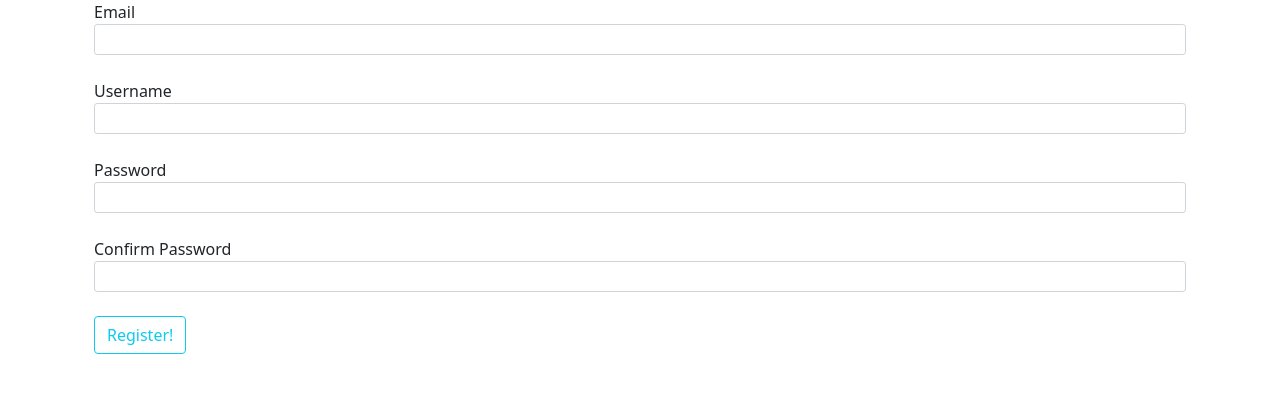
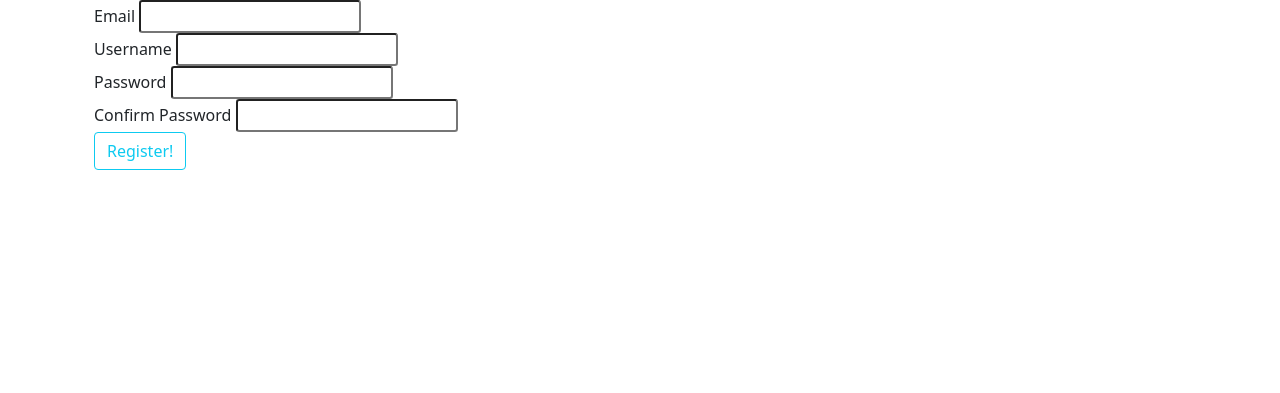
Before and after one commit to trevin-livele/flask_pitches_app, a Flask app: page /register in a window 1280 px wide. Shown: the part 56-449 px from the top of the page. Run offline with Flask 2, Linux system fonts and the light colour scheme; some libraries are stand-ins or nearby versions.

Commit message:
styled forms

```diff
--- a/puppycompanyblog/templates/register.html
+++ b/puppycompanyblog/templates/register.html
@@ -6,19 +6,19 @@
 {{form.hidden_tag()}}
 <div class="form-group">
 {{form.email.label}}
-{{form.email(class="form-control form-control-sm")}} <br>
+{{form.email(class="form-control-sm")}} <br>
 </div>
 <div class="form-group">
 {{form.username.label}}
-{{form.username(class="form-control form-control-sm col-xs-4")}} <br>
+{{form.username(class="form-control-sm col-xs-4")}} <br>
 </div>
 <div class="form-group">
 {{form.password.label}}
-{{form.password(class="form-control form-control-sm")}} <br>
+{{form.password(class="form-control-sm")}} <br>
 </div>
 <div class="form-group">
 {{form.pass_confirm.label}}
-{{form.pass_confirm(class="form-control form-control-sm")}} <br>
+{{form.pass_confirm(class="form-control-sm")}} <br>
 </div>
 <div class="form-group">
 {{form.submit(class="btn btn-outline-info")}}
```
